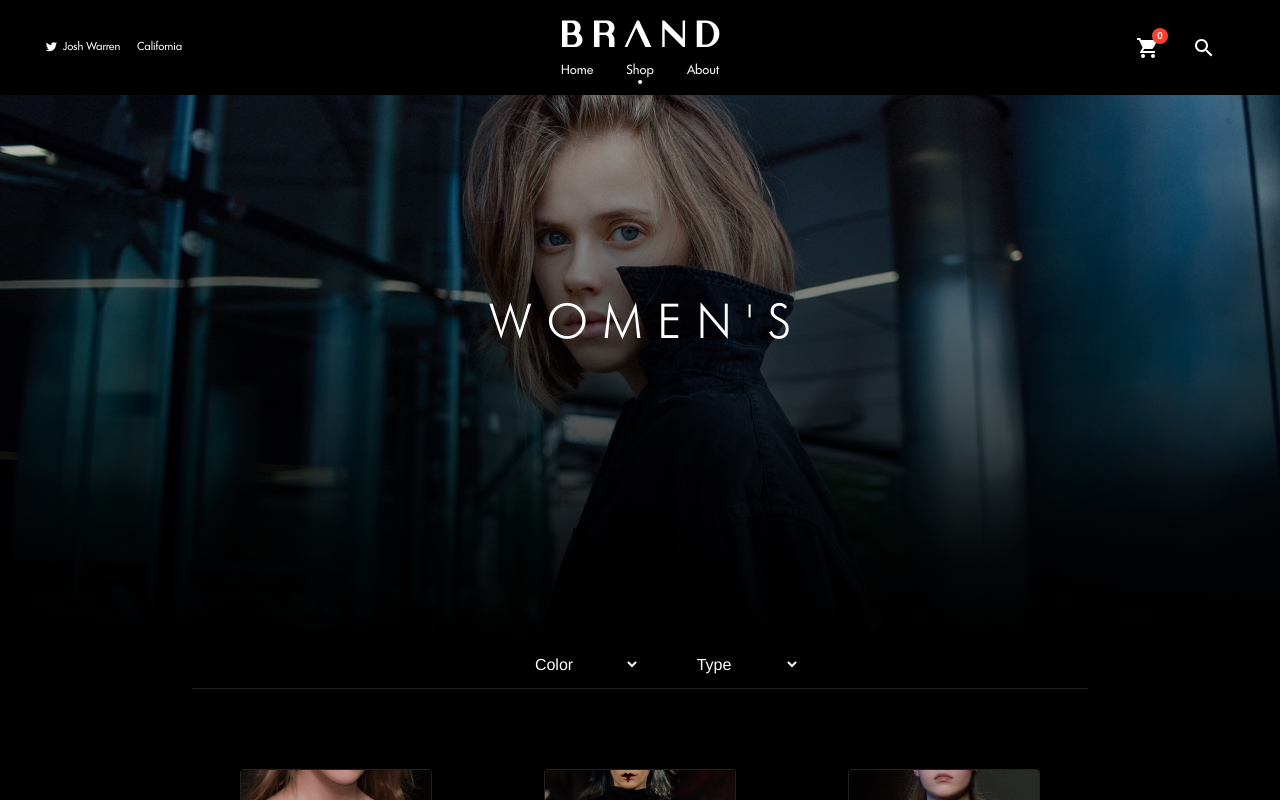
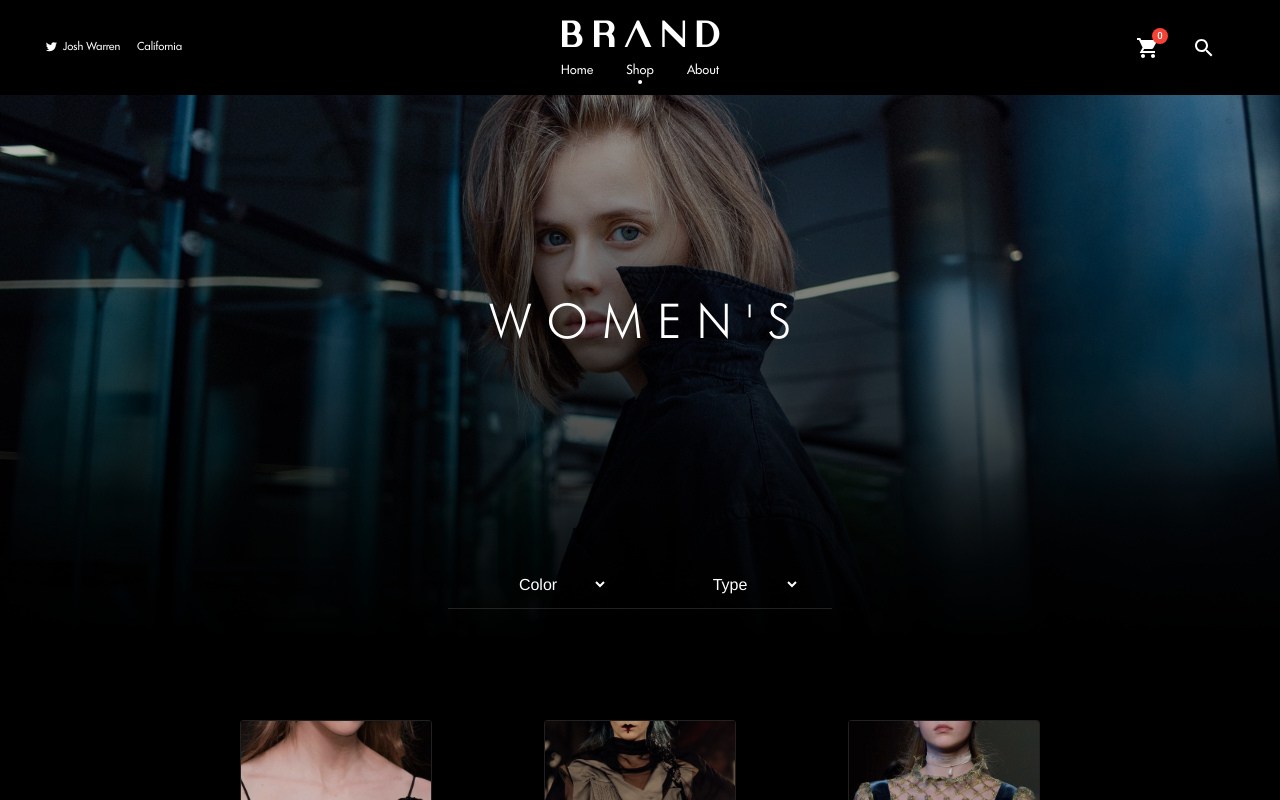
Before and after one commit to joshwrn/shopping-cart, a React (Create React App) app: page /shop in a window 1280 px wide. Shown: the top 800 px of the page. Built offline with nearby package versions, Linux system fonts and the light colour scheme.

Commit message:
more object props

```diff
--- a/src/components/Shop.js
+++ b/src/components/Shop.js
@@ -15,6 +15,7 @@ const Shop = ({ cardsArray }) => {
         <h1 id="shop-title">WOMEN'S</h1>
       </div>
       <img id="shop-hero" src="/img/hero2.jpg" alt="hero" />
+      <div id="filter-container">
         <FilterBox
           filters={filters}
           setFilters={setFilters}
@@ -22,6 +23,7 @@ const Shop = ({ cardsArray }) => {
           setItems={setItems}
           cards={cards}
         />
+      </div>
       <div id="shop-section">
         {currentItems.map((item) => {
           return (
--- a/src/components/functions/cards.js
+++ b/src/components/functions/cards.js
@@ -8,6 +8,7 @@ const cards = [
     gender: 'woman',
     type: 'bottom',
     color: 'black',
+    brand: 'gucci',
   },
   {
     title: 'Tattered Silk Coat',
@@ -18,6 +19,7 @@ const cards = [
     gender: 'woman',
     type: 'shoes',
     color: 'grey',
+    brand: 'maison margiela',
   },
   {
     title: 'Royal Gold Gown',
@@ -28,6 +30,7 @@ const cards = [
     gender: 'woman',
     type: 'top',
     color: 'blue',
+    brand: 'luisa beccaria',
   },
   {
     title: 'Fine Ripped Shirt',
@@ -38,6 +41,7 @@ const cards = [
     gender: 'woman',
     type: 'top',
     color: 'black',
+    brand: 'maison margiela',
   },
   {
     title: 'Renaissance Dress',
@@ -48,6 +52,7 @@ const cards = [
     gender: 'woman',
     type: 'top',
     color: 'white',
+    brand: 'simone rocha ',
   },
   {
     title: 'Black Buttoned Overcoat',
@@ -58,6 +63,7 @@ const cards = [
     gender: 'woman',
     type: 'top',
     color: 'black',
+    brand: 'yohji yamamoto',
   },
   {
     title: 'Black Layered Top',
@@ -68,6 +74,7 @@ const cards = [
     gender: 'woman',
     type: 'top',
     color: 'black',
+    brand: 'anne sofie madsen',
   },
 ];
 
--- a/src/styles/filter-box.css
+++ b/src/styles/filter-box.css
@@ -1,3 +1,11 @@
+#filter-container {
+  display: flex;
+  position: absolute;
+  width: 100vw;
+  justify-content: center;
+  top: 35em;
+}
+
 #filter-box {
   display: flex;
   justify-content: center;
@@ -9,12 +17,12 @@ select {
   color: rgb(255, 255, 255) !important;
   text-align: center !important;
   font-family: helvetica;
-  background-color: black;
+  background-color: rgba(0, 0, 0, 0);
   border: none;
   height: 3em;
-  width: 10em;
+  width: 8em;
   font-size: 1rem;
-  padding: 0 2em 0 2em;
+  margin: 0 2em 0 2em;
   cursor: pointer;
 }
 
```
Lines whose indentation alone changed are shown as unchanged.
